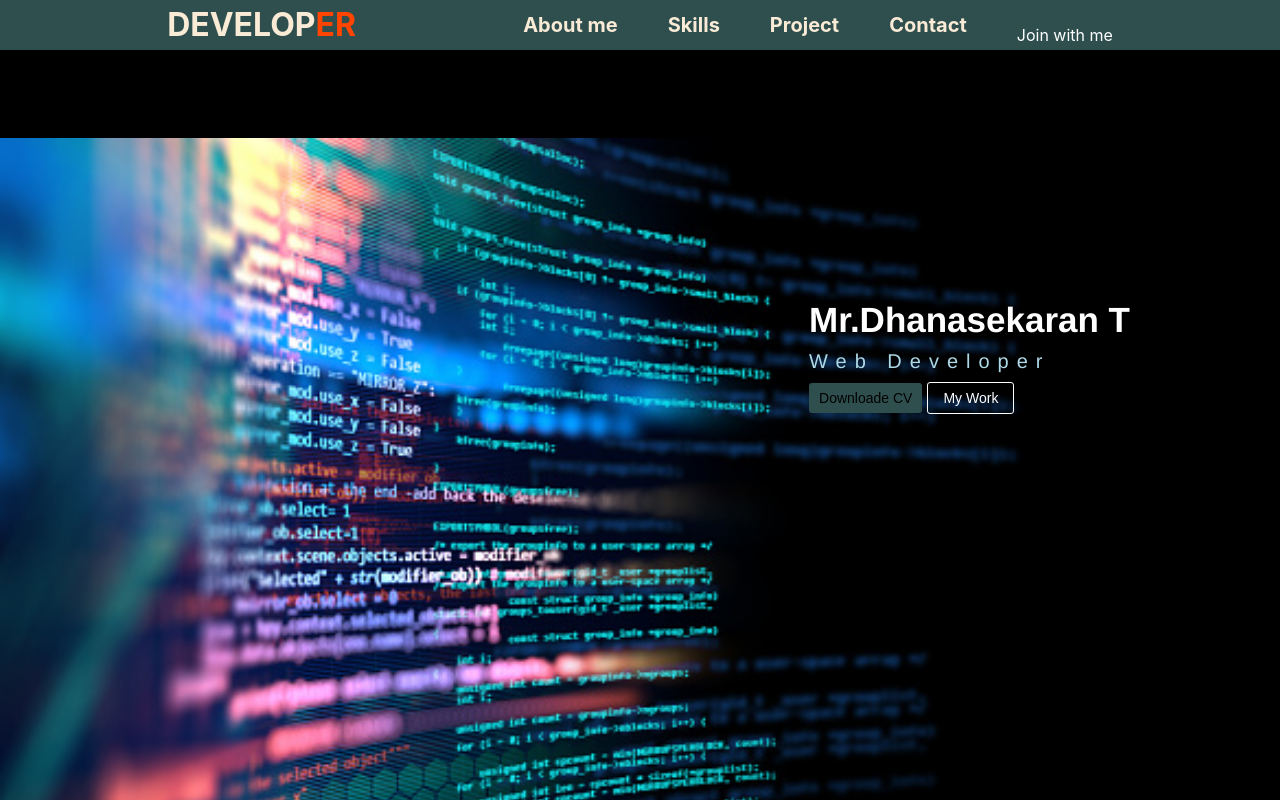
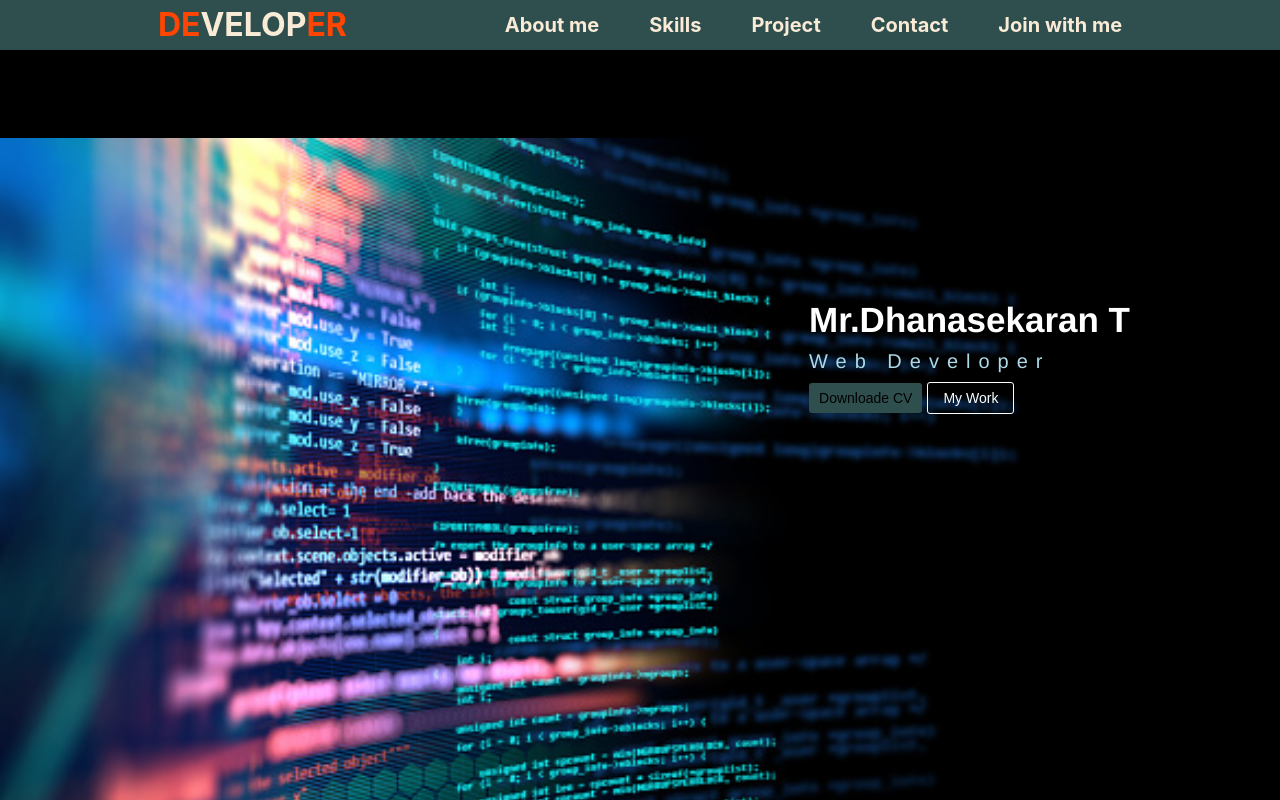
Before and after one commit to sekar-ds/myresume-react, a React (Create React App) app in the folder project2/: page / in a window 1280 px wide. Shown: the top 800 px of the page. Built offline with nearby package versions, Linux system fonts and the light colour scheme.

Commit message:
Update header.js

```diff
--- a/project2/src/header/header.js
+++ b/project2/src/header/header.js
@@ -8,7 +8,7 @@ const Header = () => {
     <div>
       <div className='header'>
         <div className='header__left'>
-            <h1> DEVELOP<span>ER</span></h1>
+            <h1> <span>DE</span>VELOP<span>ER</span></h1>
         </div>
         <div className='header__right'>
         <Link to ="About me" smooth={true} duration={500}>
@@ -29,7 +29,7 @@ const Header = () => {
             <h1>Contact</h1>
             </Link>
 
-        <span className='join'>Join with me</span>
+        <h1>Join with me</h1>
         </div>
       </div>
     </div>
```
